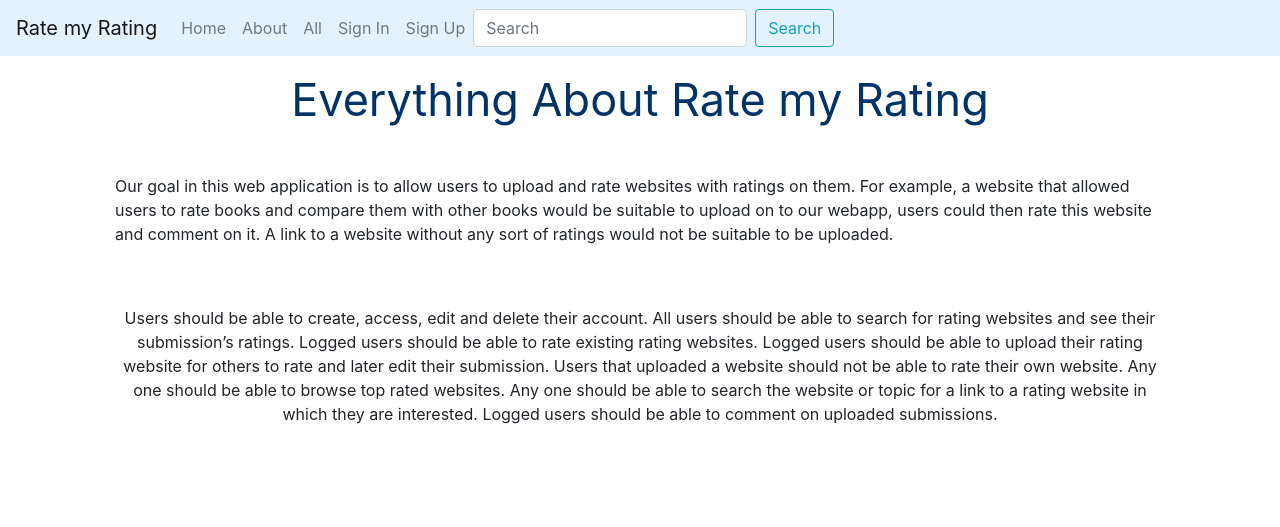
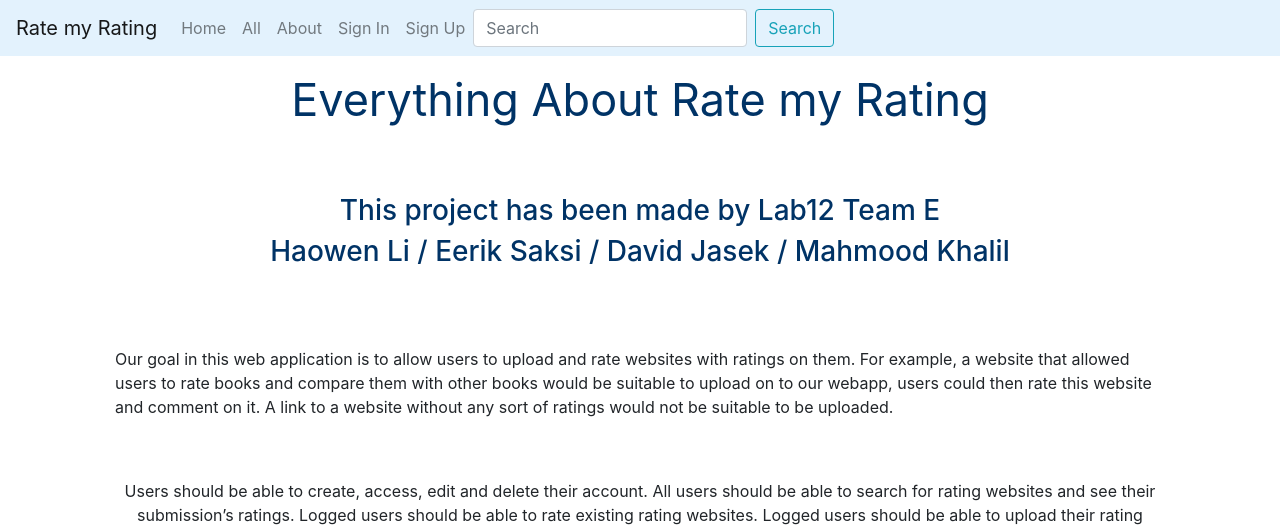
Before and after one commit to EerikSaksi/rate_my_rating, a Django app: page /about/ in a window 1280 px wide. Shown: the top 527 px of the page. Run offline with Django 3.2, Linux system fonts and the light colour scheme; some libraries are stand-ins or nearby versions.

Commit message:
some minor changes

```diff
--- a/static/css/global.css
+++ b/static/css/global.css
@@ -35,6 +35,7 @@
     text-align: center;
 }
 #Title{
+    color: #003366;
     margin-top: 40px;
     margin-bottom: 30px;
     text-align: center;
--- a/templates/webapp/about.html
+++ b/templates/webapp/about.html
@@ -11,6 +11,11 @@
 
         <div class="aboutHeading" onclick="onClick()">
             Everything About Rate my Rating
+        </div>
+
+        <div class="teamMember" id="Title">
+            <h3>This project has been made by Lab12 Team E</h3>
+            <h3>Haowen Li / Eerik Saksi / David Jasek / Mahmood Khalil</h3>
         </div>
 
         <div class="whatDoWeDo">
--- a/templates/webapp/base.html
+++ b/templates/webapp/base.html
@@ -28,8 +28,8 @@
                 <!--clickable buttons with login status check-->
                 <div class="navbar-nav">
                     <a class="nav-item nav-link" href="{% url 'index' %}">Home</a>
+                    <a class="nav-item nav-link" href="{% url 'websites' %}">All</a>
                     <a class="nav-item nav-link" href="{% url 'about' %}">About</a>
-                    <a class="nav-item nav-link" href="{% url 'websites' %}">All</a>
                     {% if user.is_authenticated %}
                         <a class="nav-item nav-link" href="{% url 'my_account' %}">My Account</a></li>
                         <a class="nav-item nav-link" href="{% url 'logout' %}">Logout</a></li>
```
